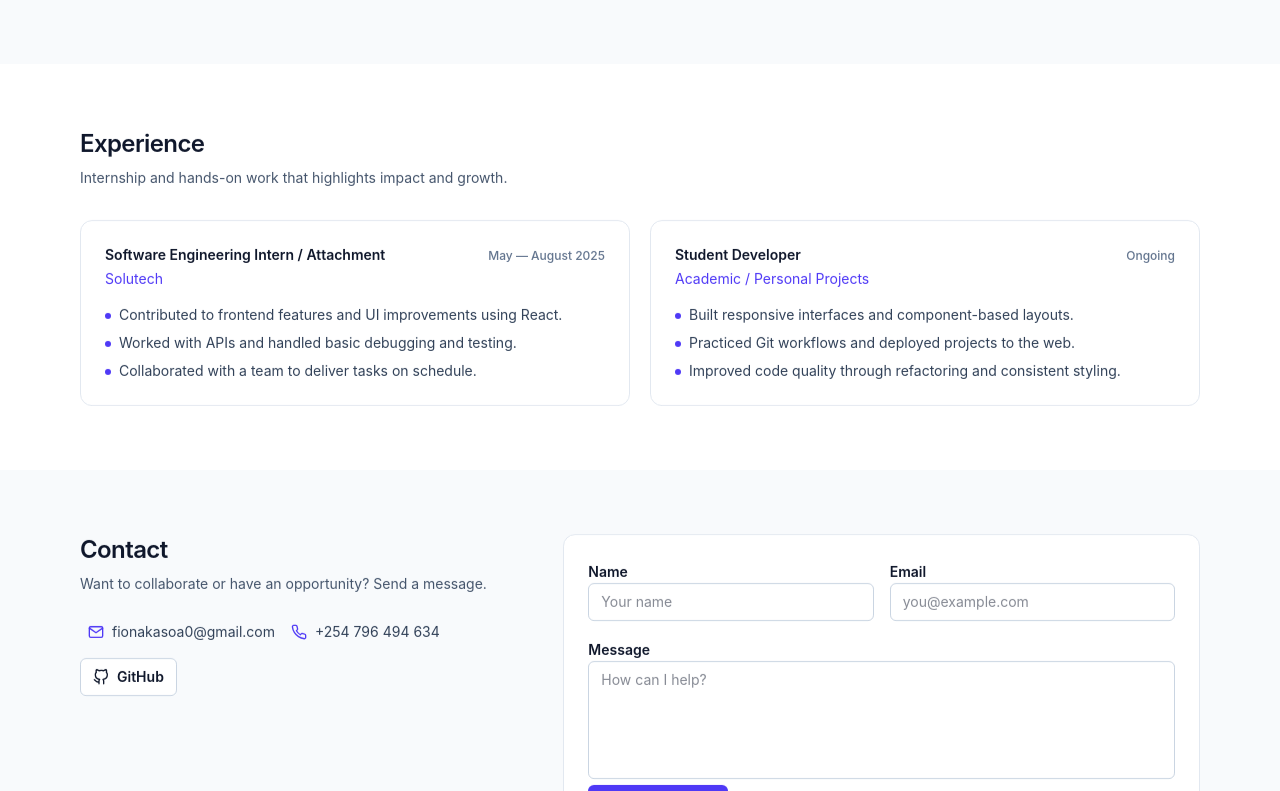
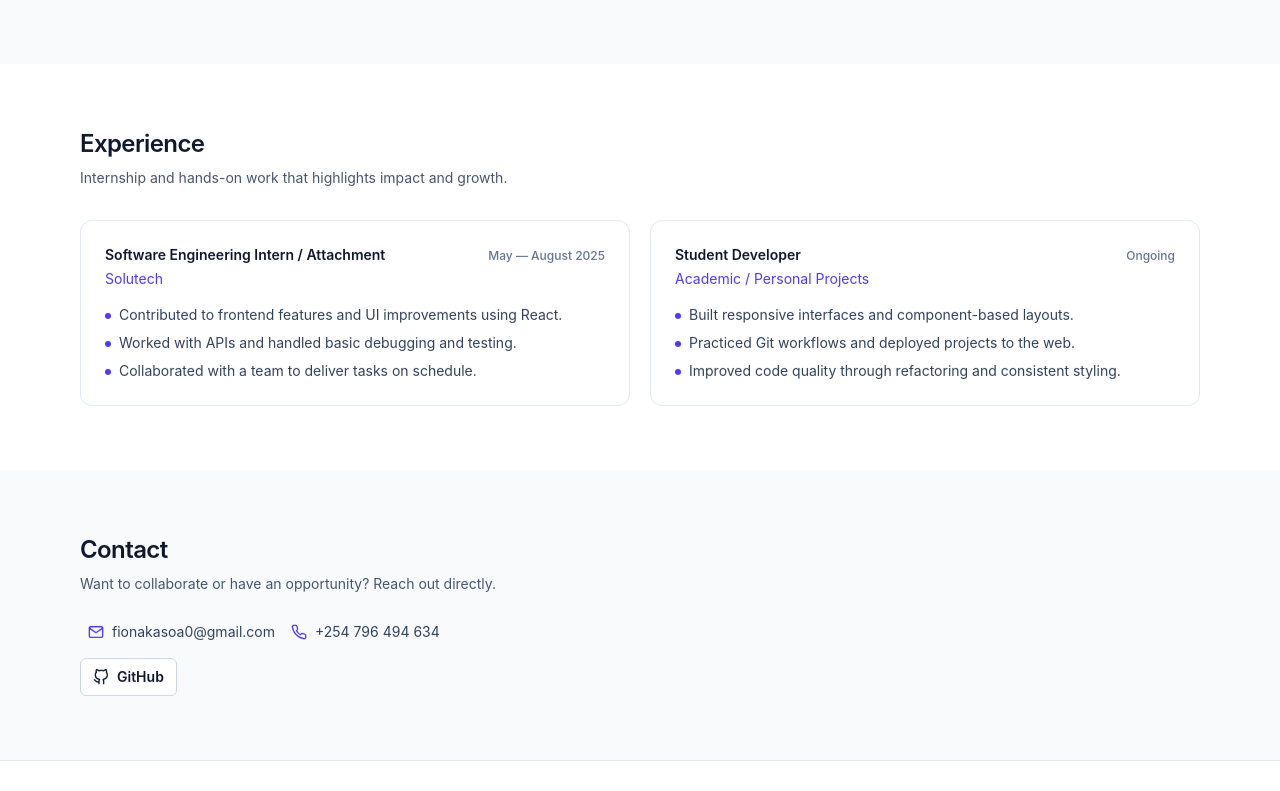
Before and after one commit to fionamutiso/FionaPortfolio, a React (Vite) app: page / in a window 1280 px wide. Shown: the part 2009-2800 px from the top of the page. Built offline with nearby package versions, Linux system fonts and the light colour scheme.

Commit message:
message card

```diff
--- a/package.json
+++ b/package.json
@@ -17,7 +17,6 @@
     "vite": "^8.0.1"
   },
   "dependencies": {
-    "@emailjs/browser": "^4.4.1",
     "react": "^19.2.4",
     "react-dom": "^19.2.4",
     "react-icons": "^5.6.0"
--- a/src/components/Contact.jsx
+++ b/src/components/Contact.jsx
@@ -1,67 +1,17 @@
-import { useState } from 'react'
 import { FiGithub, FiMail, FiPhone } from 'react-icons/fi'
 import Reveal from './Reveal.jsx'
-import emailjs from '@emailjs/browser'
 
 export default function Contact() {
-  const [status, setStatus] = useState('idle') // idle | sending | sent | error
-  const [error, setError] = useState('')
-
-  async function onSubmit(e) {
-    e.preventDefault()
-
-    if (status === 'sending') return
-
-    const form = e.currentTarget
-    const data = new FormData(form)
-    const name = String(data.get('name') ?? '').trim()
-    const fromEmail = String(data.get('email') ?? '').trim()
-    const message = String(data.get('message') ?? '').trim()
-
-    setError('')
-    setStatus('sending')
-
-    const serviceId = import.meta.env.VITE_EMAILJS_SERVICE_ID
-    const templateId = import.meta.env.VITE_EMAILJS_TEMPLATE_ID
-    const publicKey = import.meta.env.VITE_EMAILJS_PUBLIC_KEY
-
-    if (!serviceId || !templateId || !publicKey) {
-      setStatus('error')
-      setError('Email is not configured yet. Add EmailJS keys in your .env file.')
-      return
-    }
-
-    try {
-      await emailjs.send(
-        serviceId,
-        templateId,
-        {
-          to_email: 'fionakasoa0@gmail.com',
-          from_name: name,
-          reply_to: fromEmail,
-          message,
-        },
-        { publicKey },
-      )
-
-      setStatus('sent')
-      form.reset()
-    } catch {
-      setStatus('error')
-      setError('Failed to send. Please try again in a moment.')
-    }
-  }
-
   return (
     <section id="contact" className="bg-slate-50 dark:bg-slate-950">
       <div className="mx-auto max-w-6xl px-4 py-14 md:py-16">
-        <Reveal className="grid gap-10 md:grid-cols-12">
-          <div className="md:col-span-5">
+        <Reveal className="max-w-2xl">
+          <div>
             <h2 className="text-2xl font-semibold tracking-tight text-slate-900 dark:text-slate-100">
               Contact
             </h2>
             <p className="mt-2 text-sm text-slate-600 dark:text-slate-300">
-              Want to collaborate or have an opportunity? Send a message.
+              Want to collaborate or have an opportunity? Reach out directly.
             </p>
 
             <div className="mt-6 space-y-3 text-sm">
@@ -92,76 +42,6 @@ export default function Contact() {
               </div>
             </div>
           </div>
-
-          <div className="md:col-span-7">
-            <div className="rounded-xl border border-slate-200 bg-white p-6 transition hover:border-slate-300 dark:border-slate-800 dark:bg-slate-900/30 dark:hover:border-slate-700">
-              <form onSubmit={onSubmit} className="space-y-4">
-                <div className="grid gap-4 sm:grid-cols-2">
-                  <label className="space-y-1">
-                    <span className="text-sm font-semibold text-slate-900 dark:text-slate-100">
-                      Name
-                    </span>
-                    <input
-                      name="name"
-                      required
-                      className="w-full rounded-md border border-slate-300 bg-white px-3 py-2 text-sm text-slate-900 outline-none ring-indigo-500/20 transition focus:border-indigo-500 focus:ring-4 dark:border-slate-700 dark:bg-slate-950/40 dark:text-slate-100"
-                      placeholder="Your name"
-                    />
-                  </label>
-                  <label className="space-y-1">
-                    <span className="text-sm font-semibold text-slate-900 dark:text-slate-100">
-                      Email
-                    </span>
-                    <input
-                      name="email"
-                      type="email"
-                      required
-                      className="w-full rounded-md border border-slate-300 bg-white px-3 py-2 text-sm text-slate-900 outline-none ring-indigo-500/20 transition focus:border-indigo-500 focus:ring-4 dark:border-slate-700 dark:bg-slate-950/40 dark:text-slate-100"
-                      placeholder="you@example.com"
-                    />
-                  </label>
-                </div>
-
-                <label className="space-y-1">
-                  <span className="text-sm font-semibold text-slate-900 dark:text-slate-100">
-                    Message
-                  </span>
-                  <textarea
-                    name="message"
-                    required
-                    rows="5"
-                    className="w-full resize-none rounded-md border border-slate-300 bg-white px-3 py-2 text-sm text-slate-900 outline-none ring-indigo-500/20 transition focus:border-indigo-500 focus:ring-4 dark:border-slate-700 dark:bg-slate-950/40 dark:text-slate-100"
-                    placeholder="How can I help?"
-                  />
-                </label>
-
-                <div className="flex flex-wrap items-center justify-between gap-3">
-                  <button
-                    type="submit"
-                    className="inline-flex items-center justify-center rounded-md bg-indigo-600 px-5 py-3 text-sm font-semibold text-white transition hover:-translate-y-0.5 hover:bg-indigo-700 focus:outline-none focus-visible:ring-2 focus-visible:ring-indigo-500 focus-visible:ring-offset-2 active:translate-y-0 disabled:cursor-not-allowed disabled:opacity-70 dark:focus-visible:ring-offset-slate-950"
-                    disabled={status === 'sending'}
-                  >
-                    {status === 'sending' ? 'Sending…' : 'Send Message'}
-                  </button>
-                  <div className="min-h-[20px]">
-                    {status === 'sent' ? (
-                      <p className="text-sm font-medium text-slate-700 dark:text-slate-200">
-                        Sent. I’ll get back to you soon.
-                      </p>
-                    ) : null}
-                    {status === 'error' ? (
-                      <p className="text-sm font-medium text-red-600 dark:text-red-400">{error}</p>
-                    ) : null}
-                    {status === 'idle' ? (
-                      <p className="text-xs text-slate-500 dark:text-slate-400">
-                        Replies will go to your email address.
-                      </p>
-                    ) : null}
-                  </div>
-                </div>
-              </form>
-            </div>
-          </div>
         </Reveal>
       </div>
     </section>
```
Also changed, not shown: 1 other file (tests, documents, lock files or other folders).
